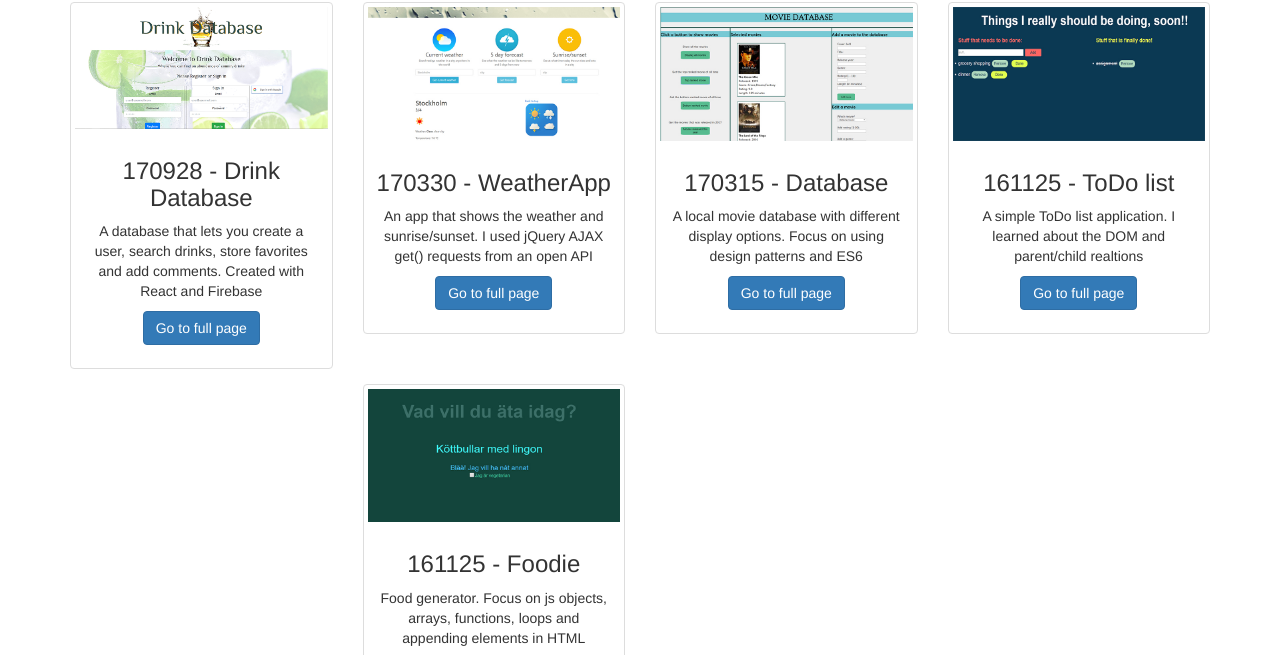
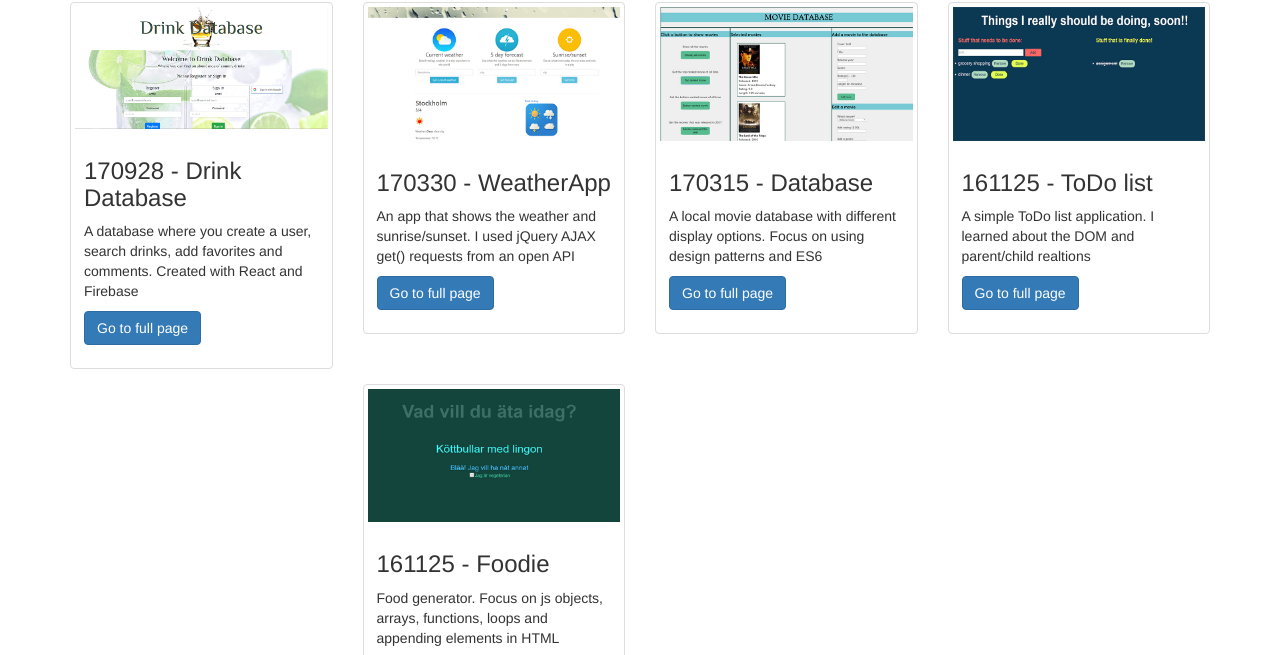
Before and after one commit to anneliev/anneliev.github.io, a plain HTML site: page index.html in a window 1280 px wide. Shown: the part 625-1280 px from the top of the page. Drawn offline with Linux system fonts and the light colour scheme.

Commit message:
text align left

```diff
--- a/index.html
+++ b/index.html
@@ -87,13 +87,13 @@
         <!-- /.row -->
 
         <!-- Page Features -->
-        <div class="row text-center">
+        <div class="row">
             <div class="col-md-3 col-sm-6 hero-feature">
                 <div class="thumbnail">
                     <img src="pics/Drink-database.jpg" alt="Drink database thumbnail">
                     <div class="caption">
                         <h3>170928 - Drink Database</h3>
-                        <p>A database that lets you create a user, search drinks, store favorites and add comments. Created with React and Firebase</p>
+                        <p>A database where you create a user, search drinks, add favorites and comments. Created with React and Firebase</p>
                         <p>
                             <a href="https://anneliev.github.io/Drinks-databse/" class="btn btn-primary">Go to full page</a>
                         </p>
```
